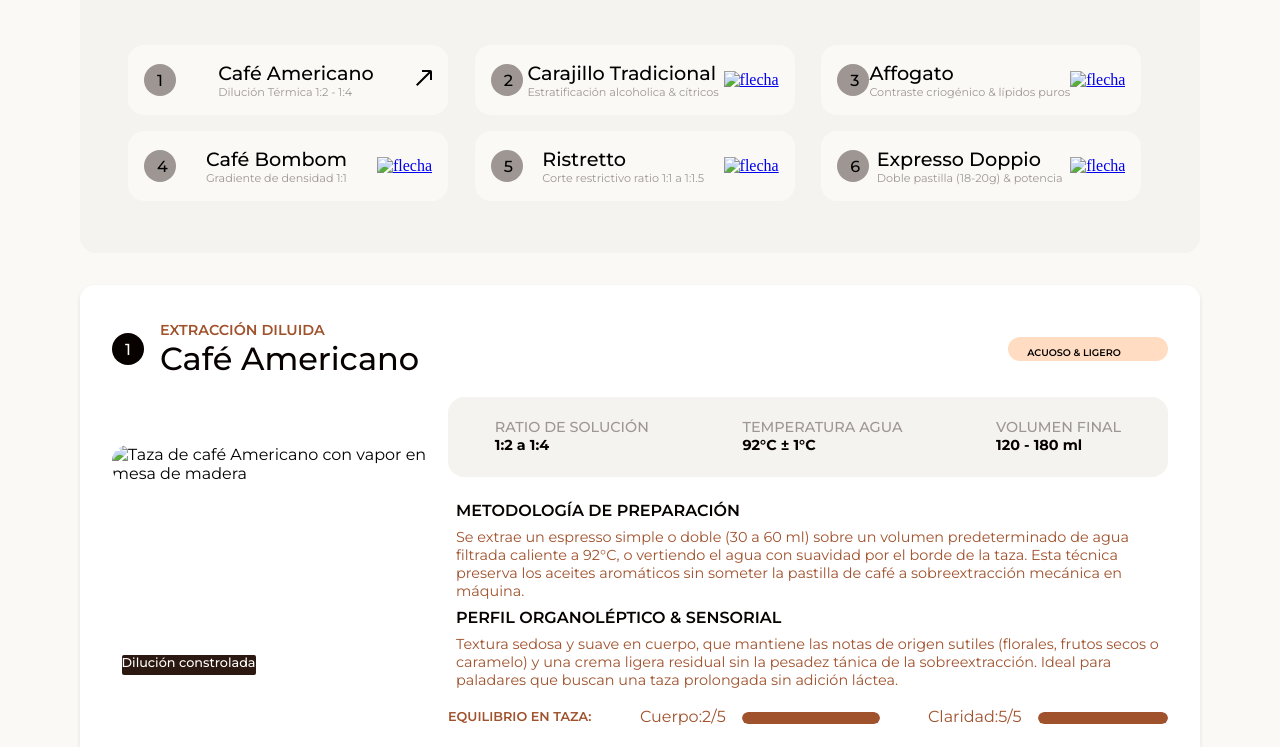
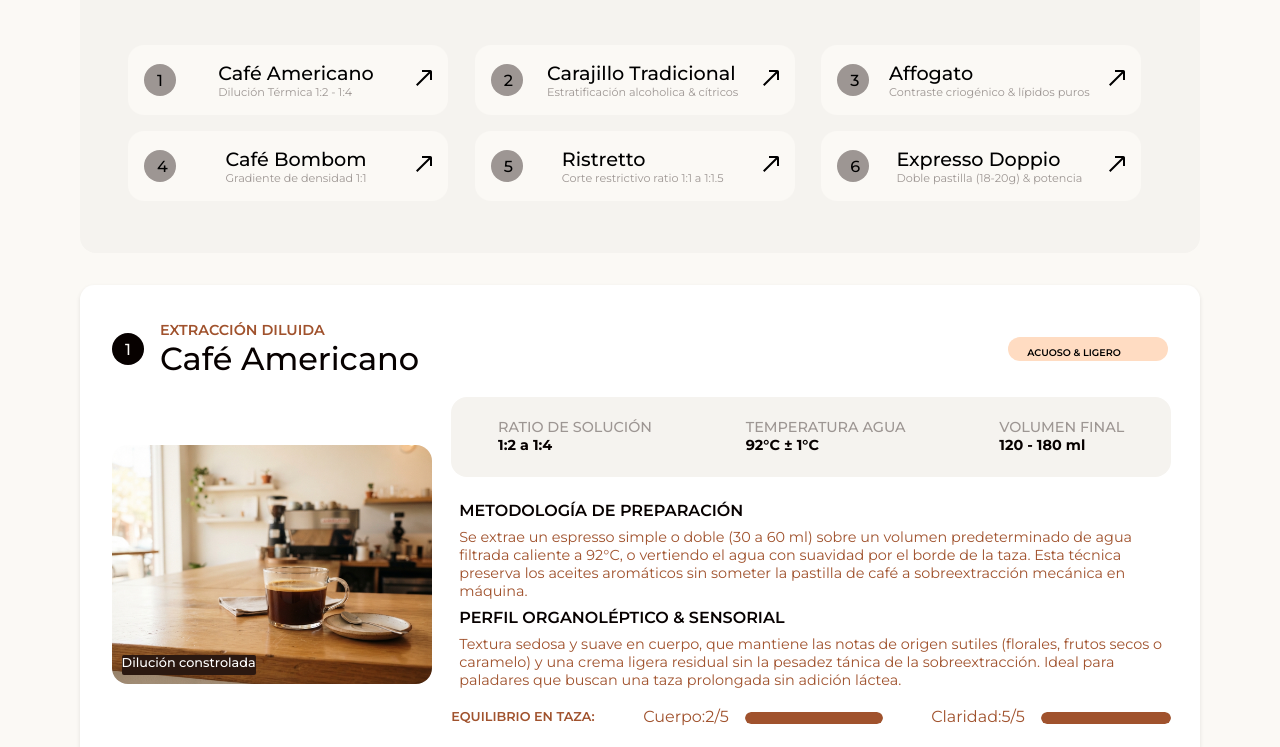
Before and after one commit to CristianRoa33/tutorial-de-preparacion-cafe, a plain HTML site: page index.html in a window 1280 px wide. Shown: the part 553-1300 px from the top of the page. Drawn offline with Linux system fonts and the light colour scheme; the site is published under a folder, as on GitHub Pages, so addresses that start at the root find nothing.

Commit message:
imagenes_tercero

```diff
--- a/index.html
+++ b/index.html
@@ -134,7 +134,7 @@
                     </p>
                 </div>
                 <a href="#carajillo">
-                    <img src="/asset/flecha-arriba-a-la-derecha.svg"  alt="flecha">
+                    <img src="asset/flecha-arriba-a-la-derecha.svg"  alt="flecha">
                 </a>
             </article>
             <article class="tarjetas-rutas">
@@ -152,7 +152,7 @@
                     </p>
                 </div>
                 <a href="#affogato">
-                    <img src="/asset/flecha-arriba-a-la-derecha.svg"  alt="flecha">
+                    <img src="asset/flecha-arriba-a-la-derecha.svg"  alt="flecha">
                 </a>
             </article>
             <article class="tarjetas-rutas">
@@ -170,7 +170,7 @@
                     </p>
                 </div>
                 <a href="#condensada">
-                    <img src="/asset/flecha-arriba-a-la-derecha.svg"  alt="flecha">
+                    <img src="asset/flecha-arriba-a-la-derecha.svg"  alt="flecha">
                 </a>
             </article>
             <article class="tarjetas-rutas">
@@ -188,7 +188,7 @@
                     </p>
                 </div>
                 <a href="#ristretto">
-                    <img src="/asset/flecha-arriba-a-la-derecha.svg"  alt="flecha">
+                    <img src="asset/flecha-arriba-a-la-derecha.svg"  alt="flecha">
                 </a>
             </article>
             <article class="tarjetas-rutas">
@@ -206,7 +206,7 @@
                     </p>
                 </div>
                 <a href="#doble">
-                    <img src="/asset/flecha-arriba-a-la-derecha.svg" alt="flecha">
+                    <img src="asset/flecha-arriba-a-la-derecha.svg" alt="flecha">
                 </a>
             </article>
             </div>
@@ -240,7 +240,7 @@
             </div>
          <div class="division-tarjeta">
             <figure>
-                <img src="/asset/Cafe americano.png" alt="Taza de café Americano con vapor en mesa de madera">
+                <img src="asset/Cafe americano.png" alt="Taza de café Americano con vapor en mesa de madera">
                 <figcaption>
                     <p>Dilución constrolada</p>
                 </figcaption>
@@ -346,7 +346,7 @@
             </div>
          <div class="division-tarjeta">
             <figure>
-                <img src="/asset/carajillo.png" alt="Taza de café Americano con vapor en mesa de madera">
+                <img src="asset/carajillo.png" alt="Taza de café Americano con vapor en mesa de madera">
                 <figcaption>
                     <p>Densidad Bifásica</p>
                 </figcaption>
@@ -452,7 +452,7 @@
             </div>
          <div class="division-tarjeta">
             <figure>
-                <img src="/asset/Affogato.png" alt="Taza de café Americano con vapor en mesa de madera">
+                <img src="asset/Affogato.png" alt="Taza de café Americano con vapor en mesa de madera">
                 <figcaption>
                     <p>Emulsión Grasa Espontánea</p>
                 </figcaption>
@@ -558,7 +558,7 @@
             </div>
          <div class="division-tarjeta">
             <figure>
-                <img src="/asset/cafebombom.png" alt="Taza de café Americano con vapor en mesa de madera">
+                <img src="asset/cafebombom.png" alt="Taza de café Americano con vapor en mesa de madera">
                 <figcaption>
                     <p>Diferencia de Viscosidad</p>
                 </figcaption>
@@ -664,7 +664,7 @@
             </div>
          <div class="division-tarjeta">
             <figure>
-                <img src="/asset/ristreto.png" alt="Taza de café Americano con vapor en mesa de madera">
+                <img src="asset/ristreto.png" alt="Taza de café Americano con vapor en mesa de madera">
                 <figcaption>
                     <p>Corte Selectivo Temprano</p>
                 </figcaption>
@@ -770,7 +770,7 @@
             </div>
          <div class="division-tarjeta">
             <figure>
-                <img src="/asset/espresso_doppio.png" alt="Taza de café Americano con vapor en mesa de madera">
+                <img src="asset/espresso_doppio.png" alt="Taza de café Americano con vapor en mesa de madera">
                 <figcaption>
                     <p>Doble Pastilla Prensada</p>
                 </figcaption>
@@ -856,7 +856,7 @@
     <footer>
         <div class="header-footer">
             <div class="contenedor-cátedra">
-                <img src="/asset/taza-caliente-alt .svg" class="taza" alt="taza">
+                <img src="asset/taza-caliente-alt .svg" class="taza" alt="taza">
                 <h3>
                     Cátedra de Extracción & Protocolos Baristas
                 </h3>
@@ -877,7 +877,7 @@
         <div class="contenedor-cafeina">
             <div class="contenedor-monografia">
                 <div class="contenedor-titulo-monografia">
-                    <img src="/asset/granos-de-cafe.svg" class="logo-footer" alt="logo">
+                    <img src="asset/granos-de-cafe.svg" class="logo-footer" alt="logo">
                     <h3>Gotas de Cafeina</h3>
                 </div>
                 <p>Monografía técnica dedicada a la química de solubilidad, estratificación por densidad y estandarización sensorial en la preparación de café a base de espresso puro.</p>
```
